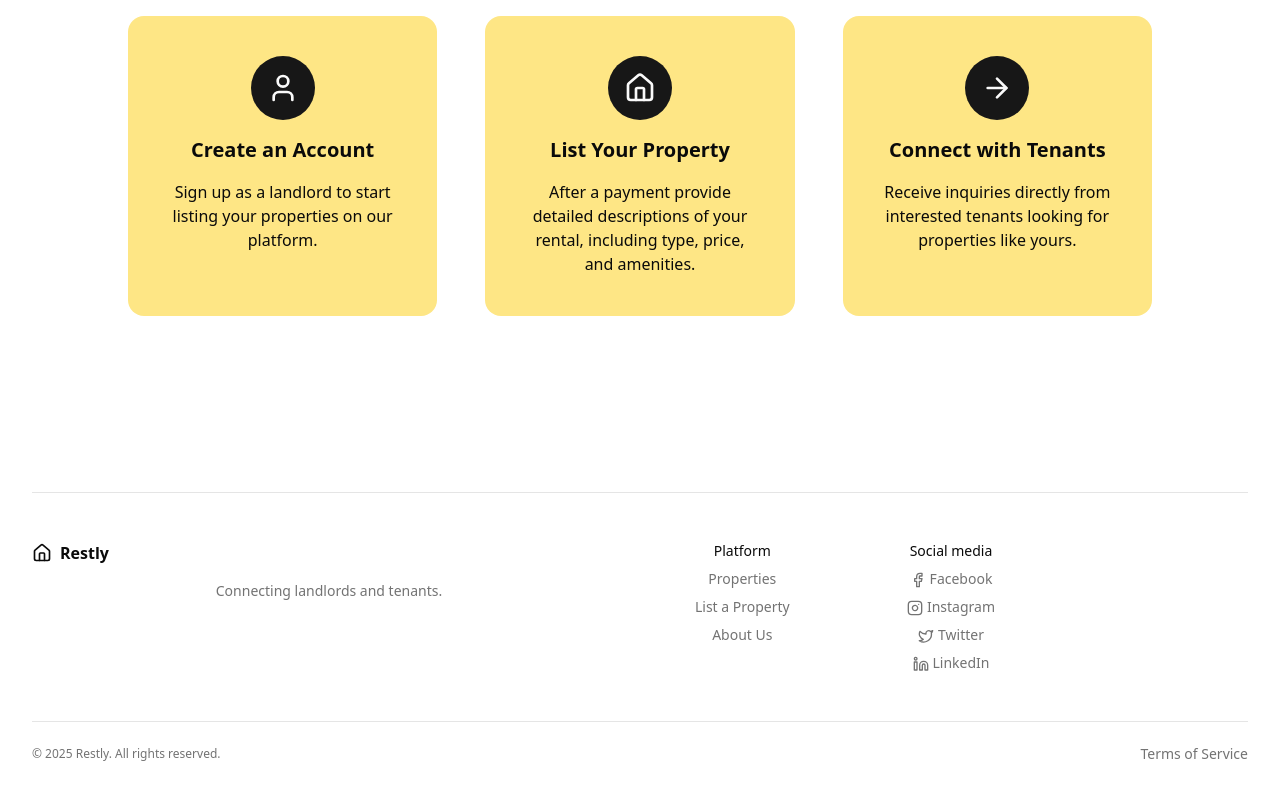
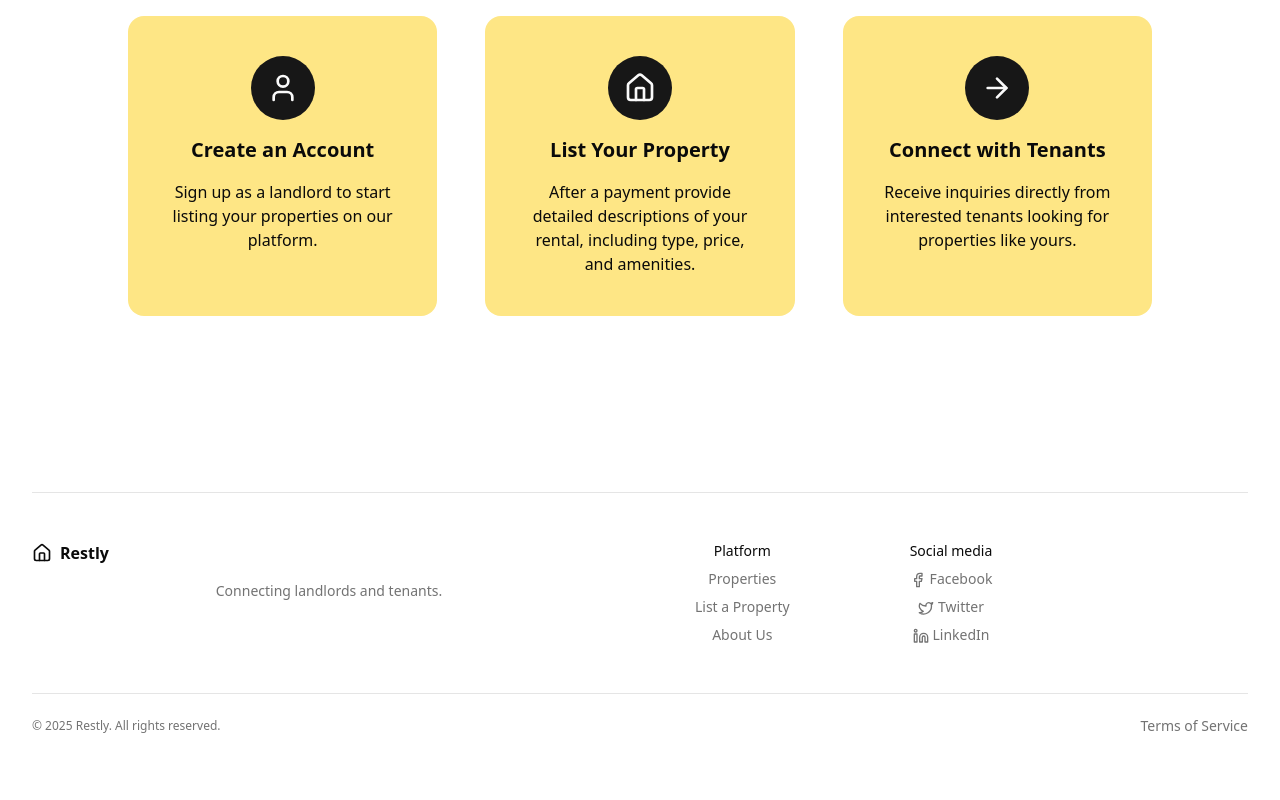
Before and after one commit to whoIsImai/Restly, a React (Vite) app: page / in a window 1280 px wide. Shown: the part 1090-1890 px from the top of the page. Built offline with nearby package versions, Linux system fonts and the light colour scheme.

Commit message:
removed insta

```diff
--- a/src/components/footer.tsx
+++ b/src/components/footer.tsx
@@ -1,4 +1,4 @@
-import { Facebook, Home, Instagram, Twitter, Linkedin } from "lucide-react"
+import { Facebook, Home, Twitter, Linkedin } from "lucide-react"
 import {Link} from 'react-router-dom'
 
 export default function Footer() {
@@ -47,12 +47,6 @@ export default function Footer() {
                 </li>
                 <li>
                   <Link to="#" className="text-muted-foreground hover:underline">
-                    <Instagram className="inline w-4 h-4 mr-1" />
-                    Instagram
-                  </Link>
-                </li>
-                <li>
-                  <Link to="#" className="text-muted-foreground hover:underline">
                     <Twitter className="inline w-4 h-4 mr-1" />
                     Twitter
                   </Link>
```
